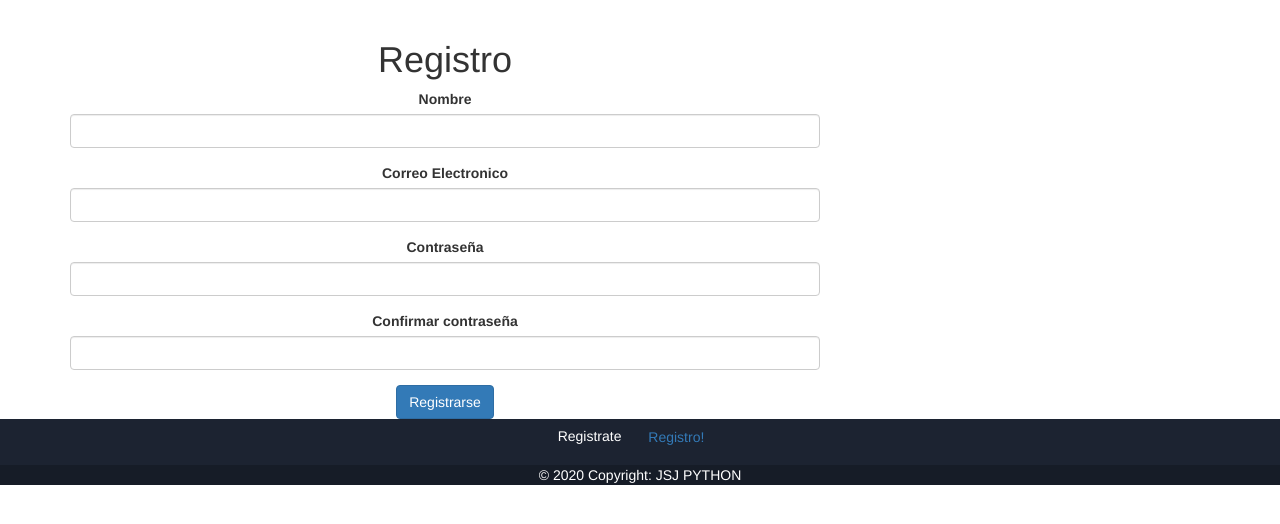
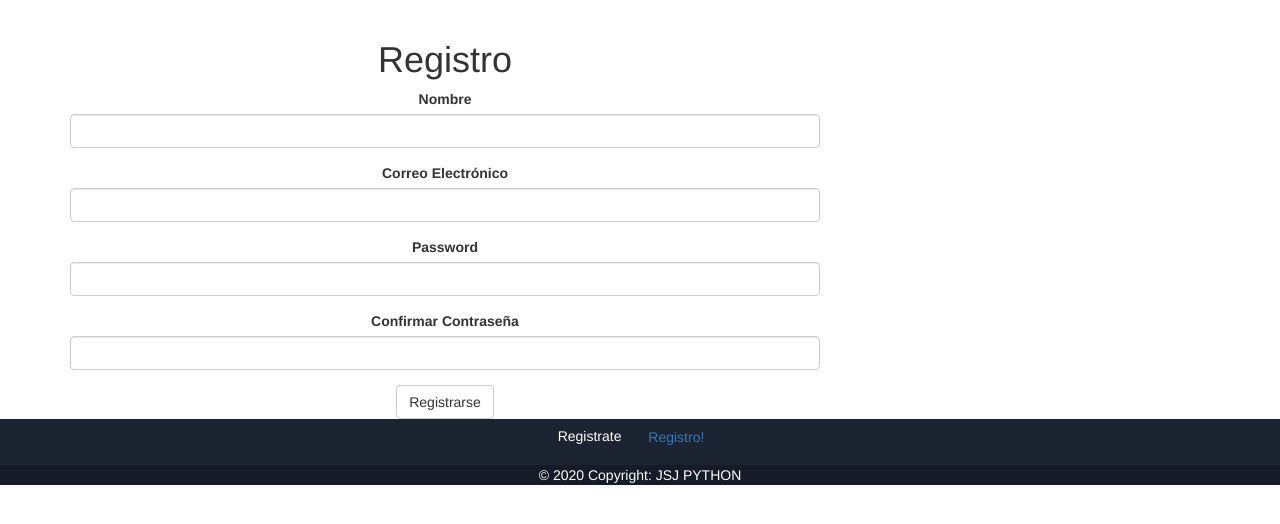
Before and after one commit to sarmijavier/PythonProjectJSJPython, a Flask app: page /auth/register in a window 1280 px wide. Shown: the part 86-610 px from the top of the page. Run offline with Flask 2, Linux system fonts and the light colour scheme; some libraries are stand-ins or nearby versions.

Commit message:
WTF and forms.py

```diff
--- a/app/auth/views.py
+++ b/app/auth/views.py
@@ -4,6 +4,7 @@ from . import auth
 from app.models import UserModel, UserData
 from app.firestore_service import get_user, create_user
 from werkzeug.security import generate_password_hash, check_password_hash
+from app.forms import Register, Login
 
 
 
@@ -11,12 +12,17 @@ from werkzeug.security import generate_password_hash, check_password_hash
 @auth.route('/login', methods=['POST', 'GET'])
 def login():
 
+    form = Login()
+
+
     if current_user.is_authenticated:
         return redirect(url_for('home'))
 
-    if request.method == 'POST':
-        email = request.form['email']
-        password = request.form['password']
+    if form.validate_on_submit():
+
+        email = form.email.data
+        password = form.password.data
+
         user_doc = get_user(email)
 
         if user_doc.to_dict() is not None:
@@ -38,27 +44,32 @@ def login():
 
         return redirect(url_for('auth.login'))
 
-    return render_template('login.html')
+    return render_template('login.html', form=form)
 
 
 @auth.route('/register', methods=['POST', 'GET'])
 def register():
-    if request.method == 'POST':
 
+    form = Register()
+
+    if form.validate_on_submit():
         user ={
-            'name': request.form['name'],
-            'email': request.form['email'],
-            'password': request.form['password'],
-            'confirm_password': request.form['confirm_password'],
+            'name': form.name.data,
+            'email': form.email.data,
+            'password': form.password.data,
+            'confirm_password': form.confirm_password.data,
         }
 
         if len(user['password']) < 8:
+            print('1')
             flash('La contraseña debe contener por lo menos 8 caracteres', 'error')
 
         elif user['password'] == None:
+            print('2')
             flash('Contraseña no valida', 'error')
 
         elif user['password'] != user['confirm_password']:
+            print('3')
             flash('Las contraseñas no coinciden', 'error')
             return redirect(url_for('auth.register'))
         else:
@@ -77,7 +88,7 @@ def register():
                 flash('El usuario ya existe', 'error')
 
 
-    return render_template('register.html')
+    return render_template('register.html', form=form)
 
 
 
--- /dev/null
+++ b/app/forms.py
@@ -0,0 +1,16 @@
+from flask_wtf import FlaskForm
+from wtforms import StringField, PasswordField, SubmitField, validators
+from wtforms.fields.html5 import EmailField
+
+
+class Register(FlaskForm):
+    name = StringField('Nombre', [validators.DataRequired()])
+    email = EmailField('Correo Electrónico', [ validators.DataRequired()])
+    password = PasswordField('Password', [validators.DataRequired()])
+    confirm_password = PasswordField('Confirmar Contraseña', [validators.DataRequired()])
+    submit = SubmitField('Registrarse')
+
+class Login(FlaskForm):
+    email = EmailField('Correo Electrónico', [ validators.DataRequired()])
+    password = PasswordField('Password', [validators.DataRequired()])
+    submit = SubmitField('Iniciar Sesión')
--- a/app/templates/register.html
+++ b/app/templates/register.html
@@ -1,38 +1,20 @@
 {% extends 'base.html' %}
+{% import 'bootstrap/wtf.html' as wtf %}
 
 
 {% block title %}
 {{ super() }}
 Registro
 {% endblock %}
+{% block content %}
 
-{% block content %}
 <div class="container h-100">
   <div class="row justify-content-center h-100">
     <div class="col-sm-8 align-self-center text-center">
       <div class="card shadow">
         <div class="card-body ">
           <h1>Registro</h1>
-          <form action="/auth/register" method="POST">
-            <div class="form-group mt-5">
-              <label for="exampleInputEmail1">Nombre</label>
-              <input type="text" class="form-control" id="name" name="name" placeholder="{{ name }}">
-            </div>
-            <div class="form-group">
-              <label for="exampleInputEmail1">Correo Electronico</label>
-              <input type="email" class="form-control" id="email" name="email" aria-describedby="emailHelp"
-                placeholder="{{ email }}">
-            </div>
-            <div class="form-group">
-              <label for="exampleInputPassword1">Contraseña</label>
-              <input type="password" class="form-control" id="password" name="password">
-            </div>
-            <div class="form-group">
-              <label for="exampleInputPassword1">Confirmar contraseña</label>
-              <input type="password" class="form-control" id="confirm_password" name="confirm_password">
-            </div>
-            <button type="submit" class="btn btn-primary">Registrarse</button>
-          </form>
+            {{ wtf.quick_form(form) }}
         </div>
       </div>
     </div>
```
Also changed, not shown: app/templates/base.html (+19 -3 lines), app/templates/login.html (+2 -12 lines), app/templates/modulo1.html (+9 -3 lines).
